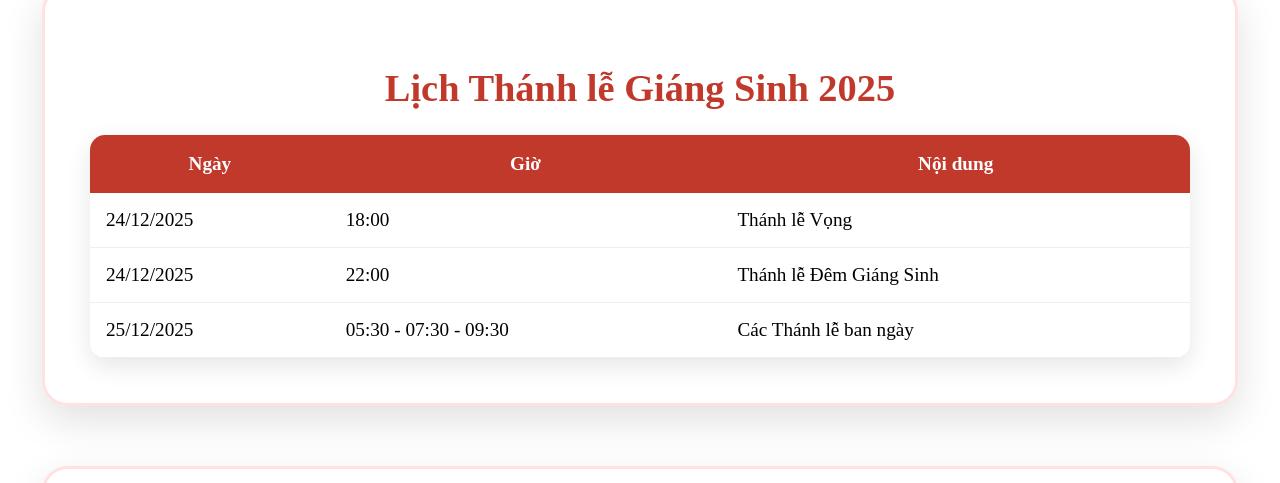
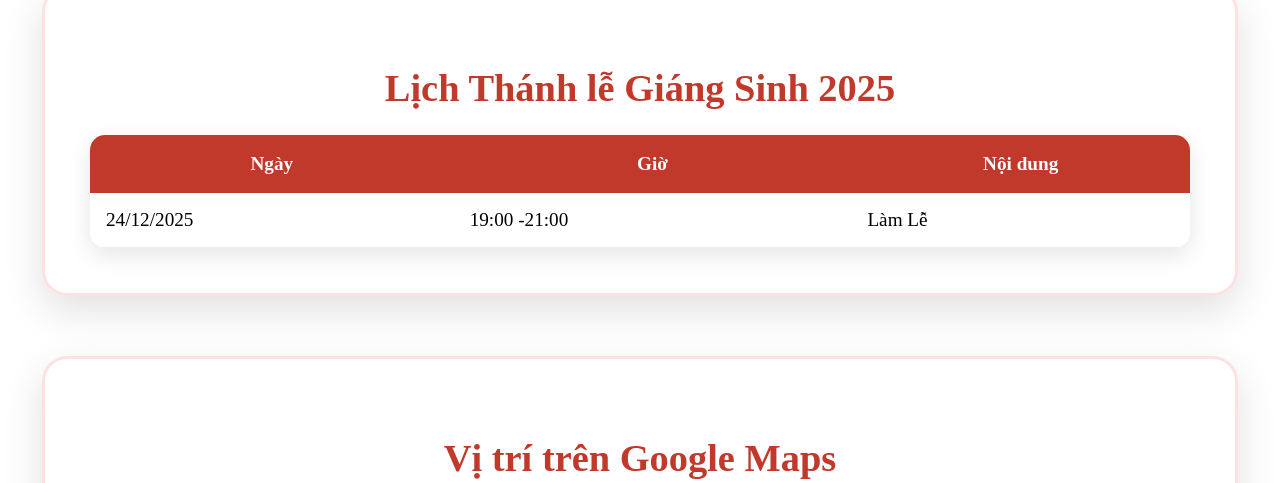
Before and after one commit to minhhuy0503/giangsinhcuato4, a plain HTML site: page nhatho2.html in a window 1280 px wide. Shown: the part 1513-1996 px from the top of the page. Drawn offline with Linux system fonts and the light colour scheme.

Commit message:
Update nhatho2.html

```diff
--- a/nhatho2.html
+++ b/nhatho2.html
@@ -111,10 +111,8 @@
     <div class="section">
         <h2>Lịch Thánh lễ Giáng Sinh 2025</h2>
         <table>
-            <tr><th>Ngày</th><th>Giờ</th><th>Nội dung</th></tr>
-            <tr><td>24/12/2025</td><td>18:00</td><td>Thánh lễ Vọng</td></tr>
-            <tr><td>24/12/2025</td><td>22:00</td><td>Thánh lễ Đêm Giáng Sinh</td></tr>
-            <tr><td>25/12/2025</td><td>05:30 - 07:30 - 09:30</td><td>Các Thánh lễ ban ngày</td></tr>
+             <tr><th>Ngày</th><th>Giờ</th><th>Nội dung</th></tr>
+                <tr><td>24/12/2025</td><td>19:00 -21:00 </td><td>Làm Lễ</td></tr>
         </table>
     </div>
 
@@ -128,4 +126,5 @@
     </footer>
 
 </body>
+
 </html>
```
